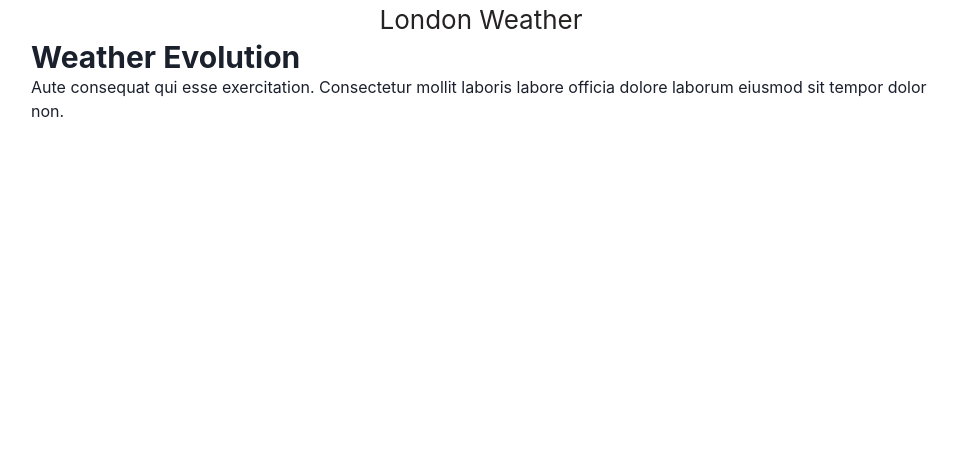
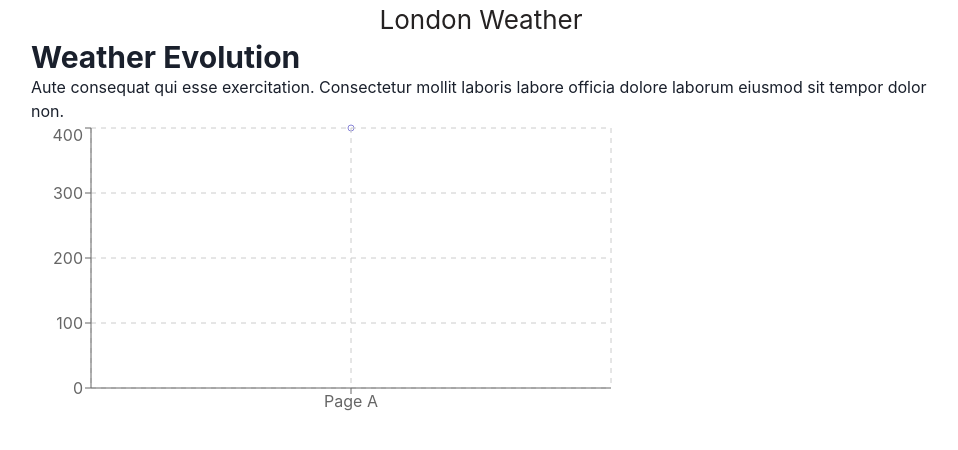
Before and after one commit to kate2797/london-weather, a React (Create React App) app: page /weather-evolution in a window 1280 px wide. Shown: the top 450 px of the page, without its empty margins (159-1117 px from the left). Built offline with nearby package versions, Linux system fonts and the light colour scheme.

Commit message:
Integrating chart library

```diff
--- a/package.json
+++ b/package.json
@@ -14,6 +14,7 @@
     "react-dom": "^18.2.0",
     "react-router-dom": "^6.21.3",
     "react-scripts": "5.0.1",
+    "recharts": "^2.10.4",
     "web-vitals": "^2.1.4"
   },
   "scripts": {
--- a/src/pages/WeatherEvolution.js
+++ b/src/pages/WeatherEvolution.js
@@ -1,8 +1,20 @@
 import { Heading, Text } from "@chakra-ui/react";
+import { LineChart, Line, CartesianGrid, XAxis, YAxis } from 'recharts';
 
 // get the chart working - later?
 
 export const WeatherEvolution = () => {
+  const data = [{name: 'Page A', uv: 400, pv: 2400, amt: 2400}];
+
+  const renderLineChart = (
+    <LineChart width={600} height={300} data={data} margin={{ top: 5, right: 20, bottom: 5, left: 0 }}>
+      <Line type="monotone" dataKey="uv" stroke="#8884d8" />
+      <CartesianGrid stroke="#ccc" strokeDasharray="5 5" />
+      <XAxis dataKey="name" />
+      <YAxis />
+    </LineChart>
+  );
+
   return (
     <div className='content'>
       <Heading as='h3' size='lg'>
@@ -12,6 +24,7 @@ export const WeatherEvolution = () => {
         Aute consequat qui esse exercitation. Consectetur mollit laboris labore
         officia dolore laborum eiusmod sit tempor dolor non.
       </Text>
+      {renderLineChart}
     </div>
   );
 };
```
Also changed, not shown: 1 other file (tests, documents, lock files or other folders).
